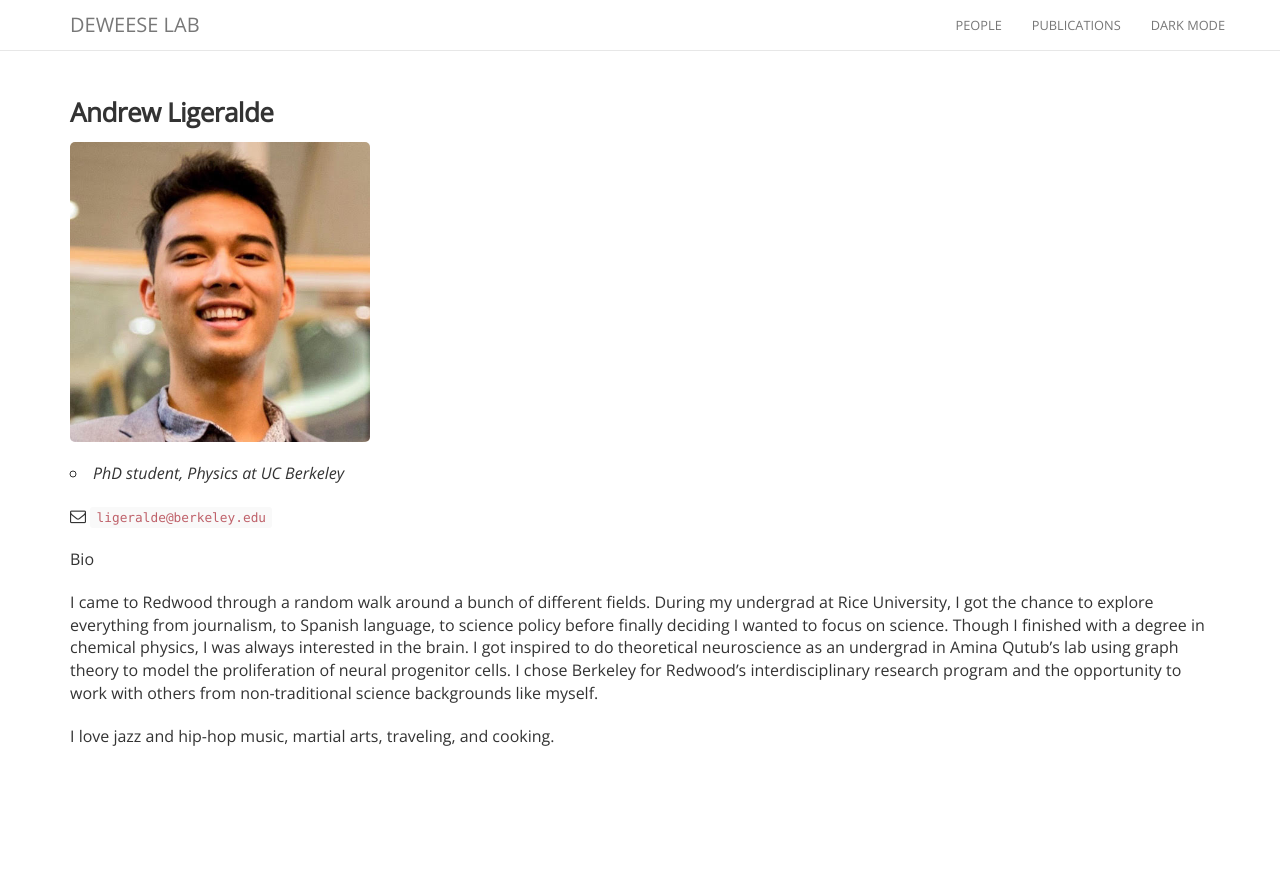
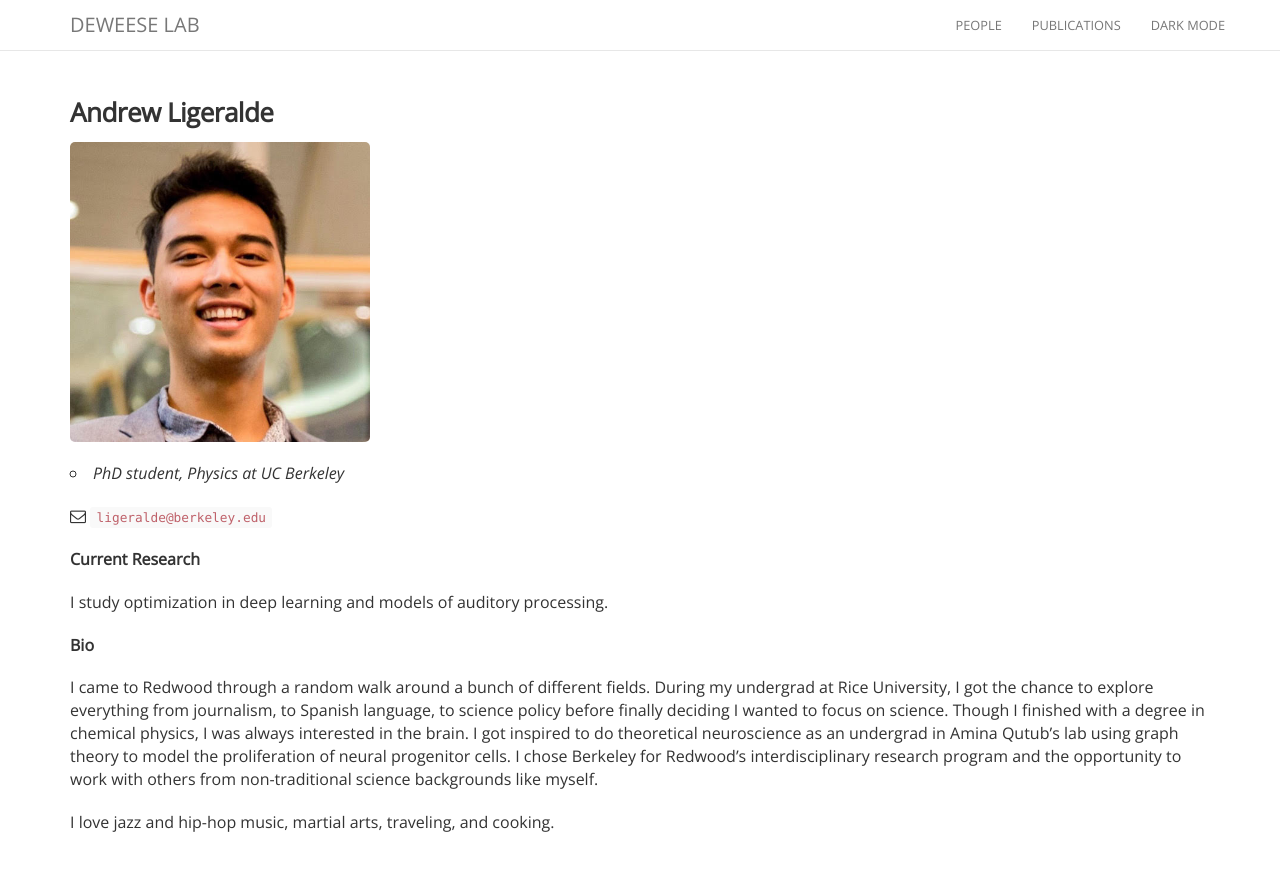
Before and after one commit to ncinko-testing/ncinko-testing.github.io, a Jekyll site: the page built from _people/andrew_ligeralde.md, in a window 1280 px wide. Shown: the top 871 px of the page. Built offline with Jekyll 4.4.1, drawn with Linux system fonts in a browser that asks for light colours; nearby versions of some CDN libraries.

Commit message:
Update andrew_ligeralde.md

```diff
--- a/_people/andrew_ligeralde.md
+++ b/_people/andrew_ligeralde.md
@@ -10,8 +10,11 @@ avatar: andrew.jpg
 
 <i class="fa fa-envelope-o"></i> `ligeralde@berkeley.edu`
 
-Bio
+**Current Research**
 
+I study optimization in deep learning and models of auditory processing.
+
+**Bio**
 
 I came to Redwood through a random walk around a bunch of different fields. During my undergrad at Rice University, I got the chance to explore everything from journalism, to Spanish language, to science policy before finally deciding I wanted to focus on science. Though I finished with a degree in chemical physics, I was always interested in the brain. I got inspired to do theoretical neuroscience as an undergrad in Amina Qutub’s lab using graph theory to model the proliferation of neural progenitor cells. I chose Berkeley for Redwood’s interdisciplinary research program and the opportunity to work with others from non-traditional science backgrounds like myself.
 
```
